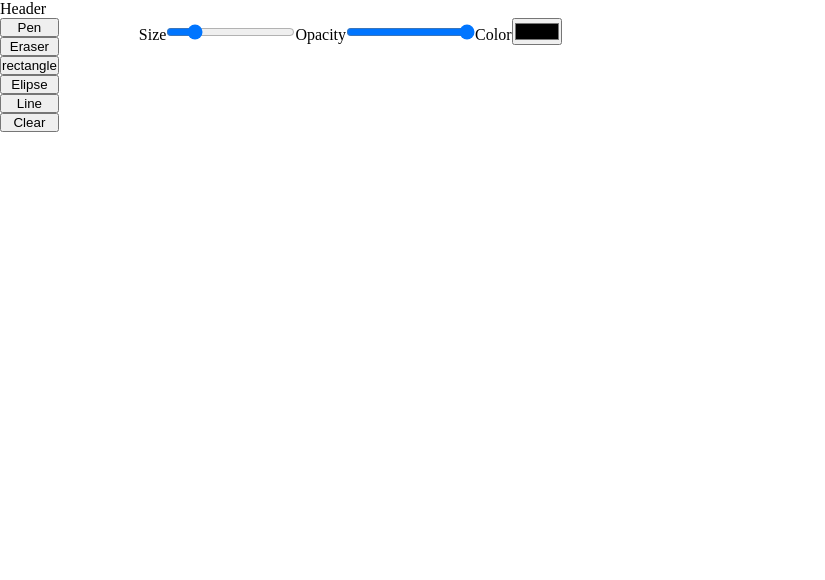
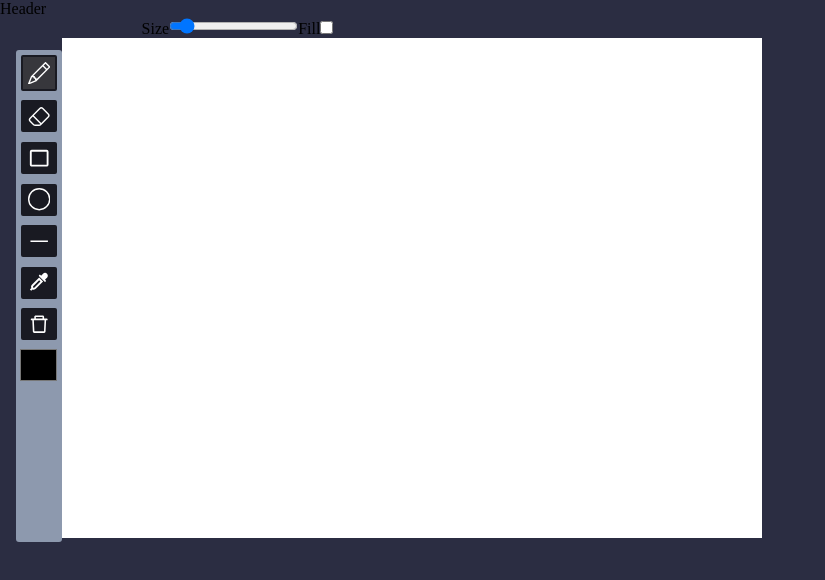
Before and after one commit to sanminoe/draw-it, a React (Vite) app: page /room/1 in a window 1280 px wide. Shown: the top 580 px of the page, without its empty margins (0-825 px from the left). Built offline with nearby package versions, Linux system fonts and the light colour scheme.

Commit message:
styling, refactoring, added color picker

```diff
--- /dev/null
+++ b/helpers/rgbToHex.ts
@@ -0,0 +1,8 @@
+function componentToHex(c: number) {
+  var hex = c.toString(16);
+  return hex.length == 1 ? "0" + hex : hex;
+}
+
+export function rgbToHex(r: number, g: number, b: number) {
+  return "#" + componentToHex(r) + componentToHex(g) + componentToHex(b);
+}
--- a/package.json
+++ b/package.json
@@ -9,6 +9,7 @@
   "dependencies": {
     "react": "^17.0.0",
     "react-dom": "^17.0.0",
+    "react-icons": "^4.3.1",
     "react-router-dom": "^6.0.2"
   },
   "devDependencies": {
--- /dev/null
+++ b/src/Components/ButtonTool/ButtonTool.module.css
@@ -0,0 +1,22 @@
+.Button {
+  background-color: var(--bg-button);
+  color: white;
+  font-size: 1.4rem;
+
+  margin: 0.3rem 0.3rem;
+  border: none;
+  outline: none;
+  display: flex;
+  justify-content: center;
+  align-items: center;
+  padding: 0.3rem 0.3rem;
+  cursor: pointer;
+  border-radius: 2px;
+}
+.Button:hover {
+  background-color: var(--bg-buttonlight);
+}
+.Selected {
+  background-color: var(--bg-buttonlight);
+  border: 2px solid var(--bg-button);
+}
--- /dev/null
+++ b/src/Components/ButtonTool/ButtonTool.tsx
@@ -0,0 +1,22 @@
+import { MouseEventHandler, ReactElement } from "react";
+import style from "./ButtonTool.module.css";
+interface Props {
+  icon: ReactElement;
+  onClick: MouseEventHandler<HTMLButtonElement>;
+  selected: boolean;
+}
+
+function ButtonTool(props: Props) {
+  return (
+    <button
+      className={[style.Button, props.selected ? style.Selected : null].join(
+        " "
+      )}
+      onClick={props.onClick}
+    >
+      {props.icon}
+    </button>
+  );
+}
+
+export default ButtonTool;
--- /dev/null
+++ b/src/Components/ButtonsSection/ButtonsSection.module.css
@@ -0,0 +1,22 @@
+.Buttons {
+  display: flex;
+  user-select: none;
+
+  flex-direction: column;
+  background-color: var(--bg-section);
+  margin-top: 2rem;
+  margin-left: 1rem;
+  border-radius: 3px;
+  /* border: 1px solid black; */
+}
+.ColorPickerWrapper {
+  width: 100%;
+  display: flex;
+  place-content: center;
+}
+.ColorPickerWrapper input {
+  width: 90%;
+  background-color: var(--bg-section);
+  height: 2.5rem;
+  border: none;
+}
--- /dev/null
+++ b/src/Components/ButtonsSection/ButtonsSection.tsx
@@ -0,0 +1,67 @@
+import { MouseEventHandler } from "react";
+import { BsPencil, BsEraser, BsCircle } from "react-icons/bs";
+import { BiRectangle } from "react-icons/bi";
+import { AiOutlineLine, AiOutlineDelete } from "react-icons/ai";
+import { CgColorPicker } from "react-icons/cg";
+import ButtonTool from "../ButtonTool/ButtonTool";
+import styles from "./ButtonsSection.module.css";
+interface Props {
+  onClick: Function;
+  tool: string;
+  onClearCanvas: MouseEventHandler;
+  onSetColor: Function;
+  color: string;
+}
+
+function ButtonsSection(props: Props) {
+  return (
+    <div className={styles.Buttons}>
+      <ButtonTool
+        icon={<BsPencil />}
+        onClick={() => props.onClick("pen")}
+        selected={props.tool === "pen"}
+      />
+      <ButtonTool
+        icon={<BsEraser />}
+        onClick={() => props.onClick("eraser")}
+        selected={props.tool === "eraser"}
+      />
+      <ButtonTool
+        icon={<BiRectangle />}
+        onClick={() => props.onClick("rectangle")}
+        selected={props.tool === "rectangle"}
+      />
+      <ButtonTool
+        icon={<BsCircle />}
+        onClick={() => props.onClick("ellipse")}
+        selected={props.tool === "ellipse"}
+      />
+      <ButtonTool
+        icon={<AiOutlineLine />}
+        onClick={() => props.onClick("line")}
+        selected={props.tool === "line"}
+      />
+      <ButtonTool
+        icon={<CgColorPicker />}
+        onClick={() => props.onClick("picker")}
+        selected={props.tool === "picker"}
+      />
+      <ButtonTool
+        icon={<AiOutlineDelete />}
+        onClick={props.onClearCanvas}
+        selected={false}
+      />
+      <div className={styles.ColorPickerWrapper}>
+        <input
+          type="color"
+          name="color"
+          id="color"
+          value={props.color}
+          onChange={(e) => props.onSetColor(e.currentTarget.value)}
+        />
+      </div>
+    </div>
+  );
+}
+
+export default ButtonsSection;
--- a/src/Pages/Room/RoomPage.module.css
+++ b/src/Pages/Room/RoomPage.module.css
@@ -3,17 +3,10 @@
   display: flex;
 }
 .canvas {
-  z-index: 39;
+  z-index: 100;
+  background-color: white;
 }
-.ToolsButtons {
-  display: flex;
-  user-select: none;
 
-  flex-direction: column;
-}
-.ToolsButtons > button {
-  z-index: 40;
-}
 .ToolsOptions {
   margin-left: 5rem;
 }
@@ -26,3 +19,6 @@
   top: 0;
   left: 0;
 }
+#overlay:hover {
+  cursor: crosshair;
+}
--- a/src/Pages/Room/RoomPage.tsx
+++ b/src/Pages/Room/RoomPage.tsx
@@ -1,6 +1,8 @@
 import { SyntheticEvent, useEffect, useRef, useState } from "react";
 import drawOval from "../../../helpers/drawOval";
 import hexToRgb from "../../../helpers/hexToRgb";
+import { rgbToHex } from "../../../helpers/rgbToHex";
+import ButtonsSection from "../../Components/ButtonsSection/ButtonsSection";
 import style from "./RoomPage.module.css";
 
 type Point = {
@@ -9,6 +11,8 @@ type Point = {
   width?: number;
   height?: number;
   color?: string;
+  size?: number;
+  filled?: boolean;
 };
 interface DrawingData {
   tool: string;
@@ -20,70 +24,11 @@ function RoomPage() {
   let [data, setData] = useState<DrawingData[]>([]);
   const [toolColor, setToolColor] = useState("#000000");
   let [isFilled, setIsFilled] = useState(false);
-  const [toolOpacity, setToolOpacity] = useState(1);
 
   let isDrawing = useRef<Boolean>(false);
 
   let overlayRef = useRef<HTMLCanvasElement>(null);
   let canvasRef = useRef<HTMLCanvasElement>(null);
-
-  const handlerOnMouseDown = (
-    e: SyntheticEvent<HTMLCanvasElement, MouseEvent>
-  ): void => {
-    isDrawing.current = true;
-    const mousePos = getMousePosition(e);
-    const ctx = canvasRef.current?.getContext("2d");
-    if (tool === "pen") {
-      ctx?.beginPath();
-      ctx!.lineCap = "round";
-      ctx!.lineJoin = "round";
-      ctx!.lineWidth = toolSize;
-      ctx?.moveTo(mousePos.x, mousePos.y);
-    } else if (tool === "eraser") {
-      ctx?.beginPath();
-      ctx!.lineCap = "round";
-      ctx!.lineJoin = "round";
-      ctx!.lineWidth = toolSize;
-      ctx?.moveTo(mousePos.x, mousePos.y);
-    }
-    setData([...data, { tool, points: [{ x: mousePos.x, y: mousePos.y }] }]);
-  };
-
-  const handlerOnMove = (
-    e: SyntheticEvent<HTMLCanvasElement, MouseEvent>
-  ): void => {
-    if (!isDrawing.current) return;
-    const ctx = canvasRef.current!.getContext("2d");
-    const mousePos = getMousePosition(e);
-
-    if (tool === "pen") {
-      // data.map((d) => {
-      //   render(ctx!, d);
-      // });
-      let color = `rgba(${hexToRgb(toolColor)},${toolOpacity})`;
-      ctx!.strokeStyle = color;
-      ctx?.lineTo(mousePos.x, mousePos.y);
-      ctx!.globalCompositeOperation = "source-over";
-      ctx!.stroke();
-    } else if (tool === "eraser") {
-      ctx?.lineTo(mousePos.x, mousePos.y);
-      ctx?.stroke();
-    }
-
-    let lastLine = data[data.length - 1];
-
-    lastLine.points = lastLine.points.concat([
-      { x: mousePos.x, y: mousePos.y },
-    ]);
-    setData(data.concat());
-  };
-
-  const handlerMouseUp = (e: SyntheticEvent<HTMLCanvasElement, MouseEvent>) => {
-    const ctx = canvasRef.current!.getContext("2d");
-    ctx?.stroke();
-
-    isDrawing.current = false;
-  };
 
   const getMousePosition = (
     e: SyntheticEvent<HTMLCanvasElement, MouseEvent>
@@ -98,13 +43,26 @@ function RoomPage() {
     };
   };
 
-  const render = (ctx: CanvasRenderingContext2D, obj: DrawingData) => {
-    // Render incoming data
+  const renderToolPreview = (
+    ctx: CanvasRenderingContext2D,
+    mousePosition: Point
+  ) => {
+    ctx?.beginPath();
+    ctx.strokeStyle = "black";
+    ctx.lineWidth = 1;
+    ctx?.arc(mousePosition.x, mousePosition.y, toolSize / 2, 0, 2 * Math.PI);
+    ctx?.stroke();
+    ctx?.closePath();
+  };
+
+  const penToolRender = (ctx: CanvasRenderingContext2D, obj: DrawingData) => {
+    // Render incoming pen data
     let points = obj.points;
     if (points.length < 6) {
       let p = points[0];
       ctx.beginPath();
-      ctx.arc(p.x, p.y, ctx.lineWidth / 2, 0, Math.PI * 2, false);
+      ctx.fillStyle = p.color as string;
+      ctx.arc(p.x, p.y, p.size! / 2, 0, Math.PI * 2, false);
       ctx.closePath();
       ctx.fill();
       return;
@@ -112,7 +70,7 @@ function RoomPage() {
     ctx.beginPath();
     ctx!.lineCap = "round";
     ctx!.lineJoin = "round";
-    ctx!.lineWidth = 30;
+    ctx!.lineWidth = points[0].size as number;
 
     ctx.moveTo(points[0].x, points[0].y);
 
@@ -122,16 +80,83 @@ function RoomPage() {
       const c1 = (points[i].x + points[i + 1].x) / 2;
       const c2 = (points[i].y + points[i + 1].y) / 2;
 
+      ctx!.strokeStyle = points[i].color as string;
       ctx.quadraticCurveTo(points[i].x, points[i].y, c1, c2);
     }
+  };
+
+  const rectToolRender = (
+    ctx: CanvasRenderingContext2D,
+    shape: DrawingData
+  ) => {
+    let firstPoint = shape.points[0];
+    let lastPoint = shape.points[shape.points.length - 1];
+    let width = lastPoint.x - firstPoint.x;
+    let height = lastPoint.y - firstPoint.y;
+    ctx!.lineJoin = "miter";
+    ctx?.beginPath();
+    if (firstPoint.filled) {
+      ctx!.fillStyle = firstPoint.color as string;
+      ctx?.fillRect(firstPoint.x, firstPoint.y, width, height);
+    } else {
+      ctx!.lineWidth = firstPoint.size as number;
+      ctx!.strokeStyle = firstPoint.color as string;
+      ctx?.rect(firstPoint.x, firstPoint.y, width, height);
+
+      ctx?.stroke();
+    }
+    ctx?.closePath();
+  };
+  const ellipseToolRender = (
+    ctx: CanvasRenderingContext2D,
+    shape: DrawingData
+  ) => {
+    const firstPoint = shape.points[0];
+    const lastPoint = shape.points[shape.points.length - 1];
+
+    drawOval(ctx!, firstPoint.x, firstPoint.y, lastPoint.x, lastPoint.y);
+    if (!firstPoint.filled) {
+      ctx.lineWidth = firstPoint.height as number;
+      ctx.strokeStyle = firstPoint.color as string;
+      ctx?.stroke();
+    } else {
+      ctx.fillStyle = firstPoint.color as string;
+      ctx?.fill();
+    }
+  };
+
+  const lineToolRender = (
+    ctx: CanvasRenderingContext2D,
+    shape: DrawingData
+  ) => {
+    const firstPoint = shape.points[0],
+      lastPoint = shape.points[shape.points.length - 1];
+    ctx?.beginPath();
+    ctx.lineCap = "round";
+    ctx.lineJoin = "round";
+    ctx.lineWidth = firstPoint.size as number;
+    ctx.strokeStyle = firstPoint.color as string;
+    ctx.moveTo(firstPoint.x, firstPoint.y);
+    ctx.lineTo(lastPoint.x, lastPoint.y);
     ctx.stroke();
   };
+  interface MouseCords {
+    x: number;
+    y: number;
+  }
+  const colorPickerTool = (
+    ctx: CanvasRenderingContext2D,
+    mousePosition: MouseCords
+  ): string => {
+    const imageData = ctx.getImageData(
+      mousePosition.x,
+      mousePosition.y,
+      1,
+      1
+    ).data;
 
-  useEffect(() => {
-    let ctx = canvasRef.current?.getContext("2d");
-    ctx!.globalCompositeOperation =
-      tool === "eraser" ? "destination-out" : "source-over";
-  }, [tool]);
+    return rgbToHex(imageData[0], imageData[1], imageData[2]);
+  };
 
   const clearCanvas = () => {
     const ctx = canvasRef.current?.getContext("2d");
@@ -143,77 +168,84 @@ function RoomPage() {
     e: SyntheticEvent<HTMLCanvasElement, MouseEvent>
   ) => {
     let mousePos = getMousePosition(e);
+    if (tool === "picker") {
+      let color = colorPickerTool(
+        canvasRef.current?.getContext("2d") as CanvasRenderingContext2D,
+        mousePos
+      );
+      console.log(color);
+      setTool("pen");
+      setToolColor(color);
+    } else {
       isDrawing.current = true;
 
-    setData([...data, { tool, points: [{ x: mousePos.x, y: mousePos.y }] }]);
+      setData([
+        ...data,
+        {
+          tool,
+          points: [
+            {
+              x: mousePos.x,
+              y: mousePos.y,
+              color: toolColor,
+              size: toolSize,
+              filled: isFilled,
+            },
+          ],
+        },
+      ]);
+    }
   };
 
   const handlerOverlayMouseMove = (
     e: SyntheticEvent<HTMLCanvasElement, MouseEvent>
   ) => {
-    if (!isDrawing.current) {
+    let ctx = overlayRef.current?.getContext("2d");
+    let orCtx = canvasRef.current?.getContext("2d");
+    ctx?.clearRect(0, 0, ctx.canvas.width, ctx.canvas.height);
+    let mousePos = getMousePosition(e);
+    // Tool preview
+    renderToolPreview(ctx!, mousePos);
+    if (!isDrawing.current && tool !== "picker") {
       return;
     }
-    let ctx = overlayRef.current?.getContext("2d");
-    ctx?.clearRect(0, 0, ctx.canvas.width, ctx.canvas.height);
-    let mousePos = getMousePosition(e);
+
     let lastLine = data[data.length - 1];
-    if (tool === "rectangle") {
-      let width = mousePos.x - lastLine.points[0].x;
-      let height = mousePos.y - lastLine.points[0].y;
-
-      ctx?.beginPath();
-      if (isFilled) {
-        ctx?.fillRect(
-          lastLine.points[0].x,
-          lastLine.points[0].y,
-          width,
-          height
-        );
-      } else {
-        ctx?.rect(lastLine.points[0].x, lastLine.points[0].y, width, height);
-        ctx!.lineWidth = toolSize;
-        ctx?.stroke();
-      }
-      ctx?.closePath();
-
+    if (tool !== "picker") {
       lastLine.points = lastLine.points.concat([
-        { x: mousePos.x, y: mousePos.y, width, height },
-      ]);
-    } else if (tool === "ellipse") {
-      drawOval(
-        ctx!,
-        lastLine.points[0].x,
-        lastLine.points[0].y,
-        mousePos.x,
-        mousePos.y
-      );
-
-      if (!isFilled) {
-        ctx!.lineWidth = toolSize;
-        ctx?.stroke();
-      } else {
-        ctx?.fill();
-      }
-
-      lastLine.points = lastLine.points.concat([
-        { x: mousePos.x, y: mousePos.y },
-      ]);
-    } else if (tool === "line") {
-      ctx?.beginPath();
-      ctx!.lineCap = "round";
-      ctx!.lineJoin = "round";
-      ctx!.lineWidth = toolSize;
-      ctx?.moveTo(lastLine.points[0].x, lastLine.points[0].y);
-      ctx?.lineTo(mousePos.x, mousePos.y);
-      ctx?.stroke();
-      lastLine.points = lastLine.points.concat([
-        { x: mousePos.x, y: mousePos.y },
+        {
+          x: mousePos.x,
+          y: mousePos.y,
+          color: toolColor,
+          size: toolSize,
+          filled: isFilled,
+        },
       ]);
     }
+    if (tool === "pen") {
+      penToolRender(ctx!, lastLine);
 
+      ctx?.stroke();
+      penToolRender(orCtx!, lastLine);
+    } else if (tool === "eraser") {
+      penToolRender(ctx!, lastLine);
+      ctx!.strokeStyle = "white";
+      ctx?.stroke();
+
+      penToolRender(orCtx!, lastLine);
+    } else if (tool === "rectangle") {
+      rectToolRender(ctx!, lastLine);
+    } else if (tool === "ellipse") {
+      ellipseToolRender(ctx!, lastLine);
+    } else if (tool === "line") {
+      lineToolRender(ctx!, lastLine);
+    }
+    renderToolPreview(ctx!, mousePos);
+    if (tool !== "picker") {
       setData(data.concat());
+    }
   };
+
   const handlerOverlayMouseUp = (
     e: SyntheticEvent<HTMLCanvasElement, MouseEvent>
   ) => {
@@ -221,62 +253,40 @@ function RoomPage() {
     isDrawing.current = false;
     let overCtx = overlayRef.current?.getContext("2d");
     overCtx?.clearRect(0, 0, overCtx.canvas.width, overCtx.canvas.height);
+
     let ctx = canvasRef.current?.getContext("2d");
     let lastShape = data[data.length - 1];
-    let firstPoint = lastShape.points[0];
-    let lastPoint = lastShape.points[lastShape.points.length - 1];
 
-    if (tool === "rectangle") {
-      ctx?.beginPath();
-      ctx!.lineJoin = "miter";
-      ctx!.lineCap = "butt";
-      if (isFilled) {
-        ctx!.fillRect(
-          firstPoint.x,
-          firstPoint.y,
-          lastPoint.width!,
-          lastPoint.height!
-        );
-      } else {
-        ctx!.lineWidth = toolSize;
-        ctx!.rect(
-          firstPoint.x,
-          firstPoint.y,
-          lastPoint.width!,
-          lastPoint.height!
-        );
-        ctx!.stroke();
-      }
-      ctx!.closePath();
+    renderToolPreview(overCtx!, getMousePosition(e));
+
+    if (tool === "pen") {
+      ctx?.stroke();
+    } else if (tool === "eraser") {
+      ctx?.stroke();
+    } else if (tool === "rectangle") {
+      rectToolRender(ctx!, lastShape);
     } else if (tool === "ellipse") {
-      drawOval(ctx!, firstPoint.x, firstPoint.y, lastPoint.x, lastPoint.y);
-      if (!isFilled) {
-        ctx!.lineWidth = toolSize;
-        ctx?.stroke();
-      } else {
-        ctx?.fill();
-      }
+      ellipseToolRender(ctx!, lastShape);
     } else if (tool === "line") {
-      ctx?.beginPath();
-      ctx!.lineWidth = toolSize;
-      ctx!.lineJoin = "round";
-      ctx!.lineCap = "round";
-      ctx?.moveTo(firstPoint.x, firstPoint.y);
-      ctx?.lineTo(lastPoint.x, lastPoint.y);
-      ctx?.stroke();
+      lineToolRender(ctx!, lastShape);
     }
   };
 
+  useEffect(() => {
+    let ctx = canvasRef.current?.getContext("2d");
+    ctx!.globalCompositeOperation =
+      tool === "eraser" ? "destination-out" : "source-over";
+  }, [tool]);
   return (
     <div className={style.Wrapper}>
-      <div className={style.ToolsButtons}>
-        <button onClick={() => setTool("pen")}>Pen</button>
-        <button onClick={() => setTool("eraser")}>Eraser</button>
-        <button onClick={() => setTool("rectangle")}>rectangle</button>
-        <button onClick={() => setTool("ellipse")}>Elipse</button>
-        <button onClick={() => setTool("line")}>Line</button>
-        <button onClick={() => clearCanvas()}>Clear</button>
-      </div>
+      <ButtonsSection
+        onClick={(v: string) => setTool(v)}
+        tool={tool}
+        onClearCanvas={clearCanvas}
+        onSetColor={setToolColor}
+        color={toolColor}
+      />
+
       <div>
         <div className={style.ToolsOptions}>
           <label>
@@ -284,35 +294,24 @@ function RoomPage() {
             <input
               type="range"
               min="1"
-              max="50"
+              max="100"
               value={toolSize}
               onChange={(e) => setToolSize(+e.currentTarget.value)}
             />
           </label>
+
           <label>
-            <span>Opacity</span>
+            <span>Fill</span>
             <input
-              type="range"
-              min="0"
-              max="1"
-              step="0.05"
-              value={toolOpacity}
-              onChange={(e) => setToolOpacity(+e.target.value)}
-            />
-          </label>
-          <label>
-            <span>Color</span>
-            <input
-              type="color"
+              type="checkbox"
               name="color"
               id="color"
-              value={toolColor}
-              onChange={(e) => setToolColor(e.target.value)}
+              value={String(isFilled)}
+              onClick={() => setIsFilled(!isFilled)}
             />
           </label>
         </div>
         <div className={style.Canvases}>
-          {tool !== "pen" && tool !== "eraser" && (
           <canvas
             ref={overlayRef}
             id={style.overlay}
@@ -322,15 +321,15 @@ function RoomPage() {
             onMouseDown={handlerOverlayMouseDown}
             onMouseUp={handlerOverlayMouseUp}
           />
-          )}
+
           <canvas
             className={style.canvas}
             ref={canvasRef}
             width={700}
             height={500}
-            onMouseMove={handlerOnMove}
-            onMouseDown={handlerOnMouseDown}
-            onMouseUp={handlerMouseUp}
+            // onMouseMove={handlerOnMove}
+            // onMouseDown={handlerOnMouseDown}
+            // onMouseUp={handlerMouseUp}
           />
         </div>
       </div>
--- a/src/index.css
+++ b/src/index.css
@@ -1,5 +1,16 @@
+:root {
+  --bg: #2b2d42;
+  --bg-section: #8d99ae;
+  --bg-button: #191a22;
+  --bg-buttonlight: #37373c;
+}
+
 * {
   padding: 0;
   margin: 0;
   box-sizing: border-box;
 }
+
+body {
+  background-color: var(--bg);
+}
```
Also changed, not shown: 1 other file (tests, documents, lock files or other folders). Lines whose indentation alone changed are shown as unchanged.
